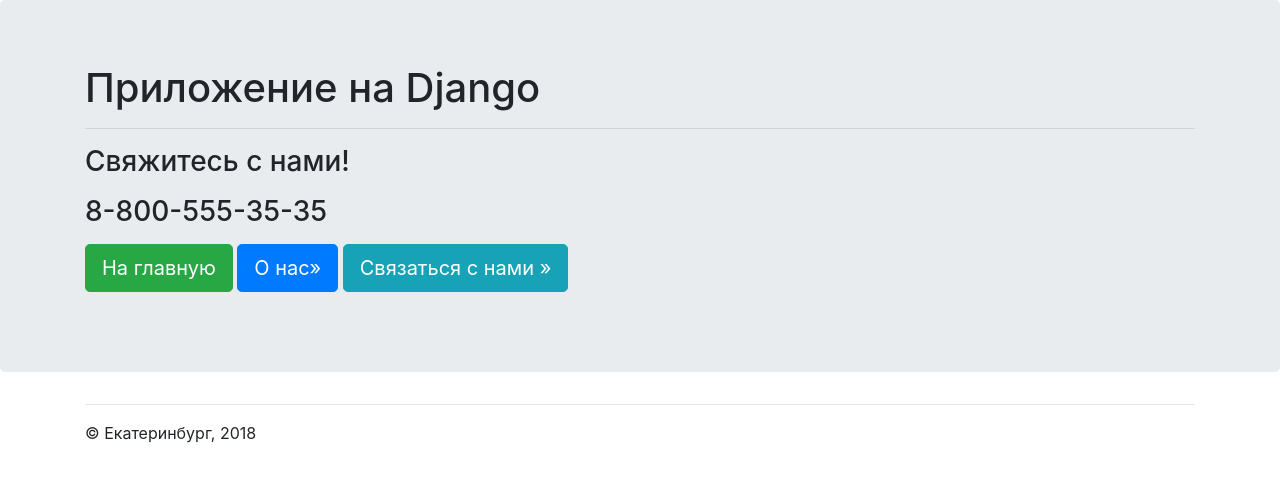
After one commit to sitozzz/sitedjango, a Django app: page /contact/ in a window 1280 px wide. The commit adds this page. Shown: the top 482 px of the page. Run offline with Django 3.2, Linux system fonts and the light colour scheme; some libraries are stand-ins or nearby versions.

Commit message:
Передача данных в представление

```diff
--- /dev/null
+++ b/example/templates/example/contact.html
@@ -0,0 +1,6 @@
+{% extends "example/wrapper.html" %}
+{% block content %}
+    {% for value in values  %}
+        <h3><p>{{value}}</p></h3>
+    {% endfor %}
+{% endblock content %}
--- a/example/templates/example/wrapper.html
+++ b/example/templates/example/wrapper.html
@@ -4,13 +4,30 @@
     <meta charset="UTF-8">
     <meta name="viewport" content="width=device-width, initial-scale=1.0">
     <meta http-equiv="X-UA-Compatible" content="ie=edge">
-    <title>Заголовок страницы</title>
+    <title>Приложение на Django</title>
     {% load staticfiles %}
     <link rel="stylesheet" href="{% static 'css/bootstrap.min.css' %}"
     type="text/css">
 </head>
 <body>
-    {% block content %}
-    {% endblock %}
+        <div class="jumbotron">
+            <div class="container">
+                <h1>Приложение на Django</h1>
+                <hr>
+                {% block content %}
+                {% endblock %}
+                <p>
+                    <a href="/" class="btn btn-success btn-lg">На главную</a>
+                    <a href="/about" class="btn btn-primary btn-lg">О нас&raquo;</a>
+                    <a href="/contact" class="btn btn-info btn-lg">Связаться с нами &raquo;</a>
+                </p>
+            </div>
+        </div>
+        <div class="container">
+            <hr>
+            &copy; Екатеринбург, 2018
+
+        </div>
+
 </body>
 </html>
--- a/example/urls.py
+++ b/example/urls.py
@@ -2,5 +2,6 @@
 from . import views
 
 urlpatterns = [
-    url(r'^$', views.index, name = 'index')
+    url(r'^$', views.index, name = 'index'),
+    url(r'^contact/$', views.contact, name = 'contact'),
 ]
--- a/example/views.py
+++ b/example/views.py
@@ -2,3 +2,6 @@
 
 def index(request):
     return render(request, 'example/home.html')
+
+def contact(request):
+    return render(request, 'example/contact.html', {'values': ['Свяжитесь с нами!', '8-800-555-35-35']})
--- a/testsite/urls.py
+++ b/testsite/urls.py
@@ -18,5 +18,5 @@
 
 urlpatterns = [
     url(r'^admin/', admin.site.urls),
-    url(r'^$', include('example.urls')),
+    url(r'^', include('example.urls')),
 ]
```
Also changed, not shown: example/templates/example/home.html (+1 -11 lines).
